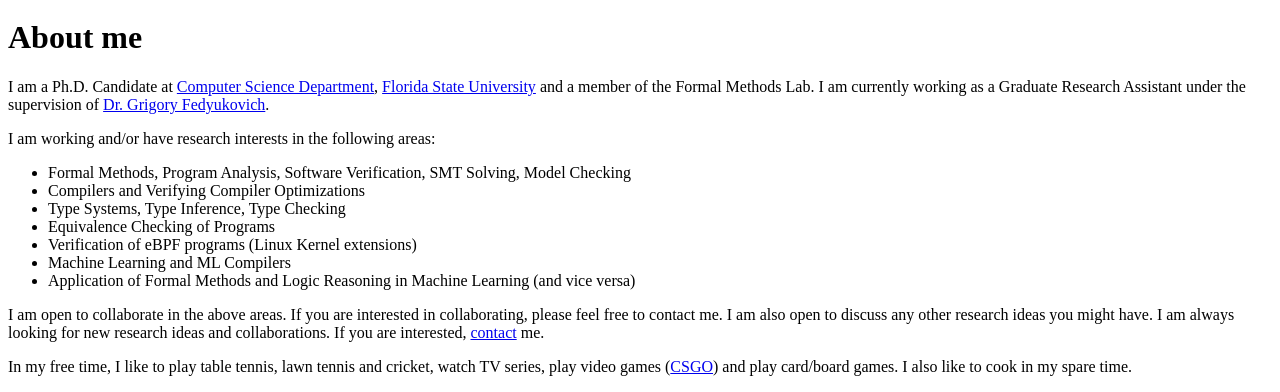
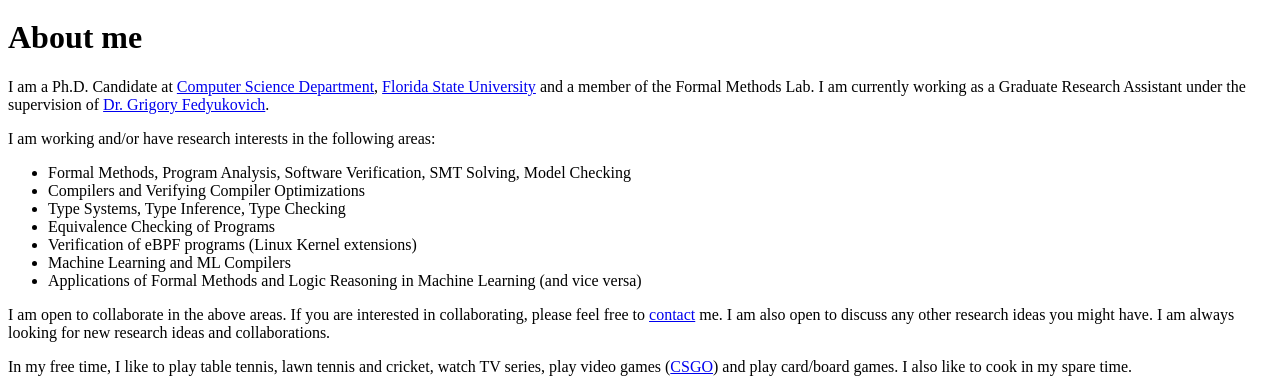
Before and after one commit to a-hamza-r/portfolio, a Flask app: page / in a window 1280 px wide. Shown: the part 659-1051 px from the top of the page. Run offline with Flask 2, Linux system fonts and the light colour scheme.

Commit message:
More updates to index page
Signed-off-by: Ameer Hamza <ah18r@fsu.edu>

```diff
--- a/app/templates/index.html
+++ b/app/templates/index.html
@@ -15,10 +15,10 @@
         <li>Equivalence Checking of Programs</li>
         <li>Verification of eBPF programs (Linux Kernel extensions)</li>
         <li>Machine Learning and ML Compilers</li>
-        <li>Application of Formal Methods and Logic Reasoning in Machine Learning (and vice versa)</li>
+        <li>Applications of Formal Methods and Logic Reasoning in Machine Learning (and vice versa)</li>
     </ul>
 
-I am open to collaborate in the above areas. If you are interested in collaborating, please feel free to contact me. I am also open to discuss any other research ideas you might have. I am always looking for new research ideas and collaborations. If you are interested, <a href="/contact">contact</a> me.
+I am open to collaborate in the above areas. If you are interested in collaborating, please feel free to <a href="/contact">contact</a> me. I am also open to discuss any other research ideas you might have. I am always looking for new research ideas and collaborations.
     <p>In my free time, I like to play table tennis, lawn tennis and cricket, watch TV series, play video games (<a href="https://blog.counter-strike.net/">CSGO</a>) and play card/board games. I also like to cook in my spare time.
     <!--
         I love to spend my time looking at memes on the internet.
```
